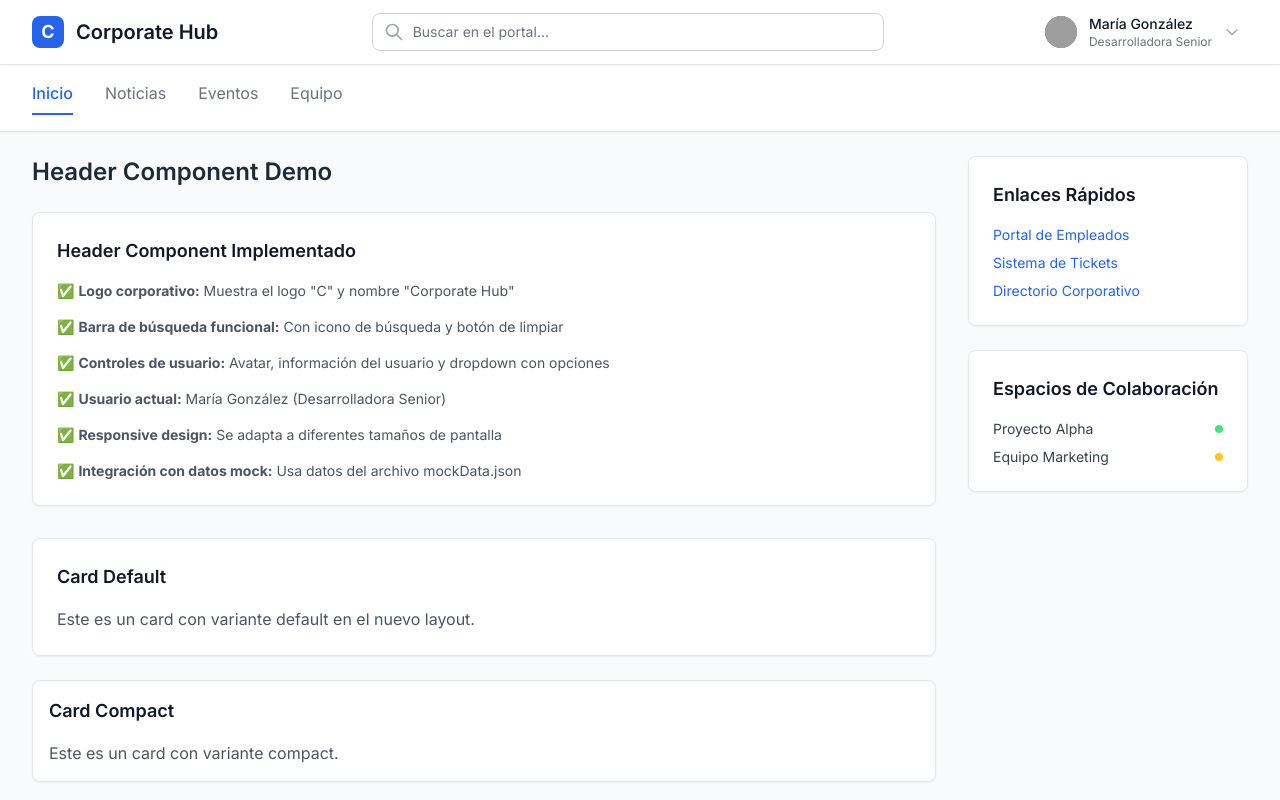
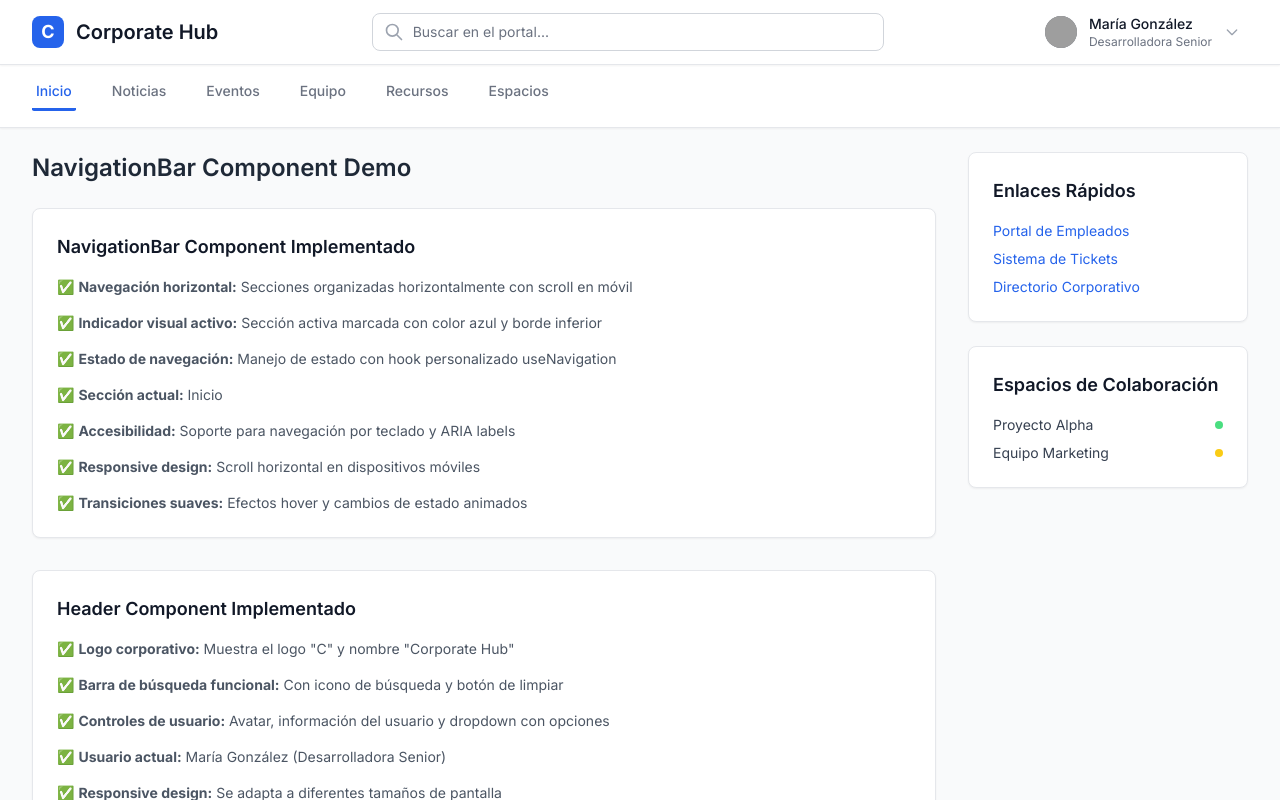
Before and after one commit to gardogit/OfficeSpace, a React (Vite) app: page / in a window 1280 px wide. Shown: the top 800 px of the page. Built offline with nearby package versions, Linux system fonts and the light colour scheme; grey boxes are pictures that could not be loaded.

Commit message:
Implement NavigationBar component and useNavigation hook with tests

```diff
--- a/src/App.tsx
+++ b/src/App.tsx
@@ -1,5 +1,6 @@
 import { Card, Button, Avatar } from './components/ui';
-import { MainLayout, GridContainer, Header } from './components/layout';
+import { MainLayout, GridContainer, Header, NavigationBar } from './components/layout';
+import { useNavigation } from './hooks';
 import mockData from './data/mockData.json';
 import { MockData } from './types';
 
@@ -7,31 +8,14 @@ function App() {
   // Cast mock data to proper type
   const data = mockData as MockData;
 
+  // Navigation state management
+  const { sections, activeSection, handleSectionChange } = useNavigation();
+
   // Handle search functionality
   const handleSearch = (query: string) => {
     console.log('Searching for:', query);
     // Here you would implement actual search logic
   };
-
-  // Mock navigation component
-  const NavigationDemo = () => (
-    <div className="px-4 sm:px-6 lg:px-8">
-      <nav className="flex space-x-8 py-4">
-        <a href="#" className="text-blue-600 font-medium border-b-2 border-blue-600 pb-2">
-          Inicio
-        </a>
-        <a href="#" className="text-gray-500 hover:text-gray-700 pb-2">
-          Noticias
-        </a>
-        <a href="#" className="text-gray-500 hover:text-gray-700 pb-2">
-          Eventos
-        </a>
-        <a href="#" className="text-gray-500 hover:text-gray-700 pb-2">
-          Equipo
-        </a>
-      </nav>
-    </div>
-  );
 
   // Mock sidebar component
   const SidebarDemo = () => (
@@ -68,14 +52,33 @@ function App() {
   return (
     <MainLayout
       header={<Header user={data.currentUser} onSearch={handleSearch} />}
-      navigation={<NavigationDemo />}
+      navigation={
+        <NavigationBar
+          sections={sections}
+          activeSection={activeSection}
+          onSectionChange={handleSectionChange}
+        />
+      }
       sidebar={<SidebarDemo />}
     >
       {/* Main Content Area */}
       <section>
         <h2 className="text-2xl font-semibold text-gray-800 mb-6">
-          Header Component Demo
+          NavigationBar Component Demo
         </h2>
+
+        {/* NavigationBar Demo Info */}
+        <Card title="NavigationBar Component Implementado" className="mb-8">
+          <div className="space-y-4 text-sm text-gray-600">
+            <p>✅ <strong>Navegación horizontal:</strong> Secciones organizadas horizontalmente con scroll en móvil</p>
+            <p>✅ <strong>Indicador visual activo:</strong> Sección activa marcada con color azul y borde inferior</p>
+            <p>✅ <strong>Estado de navegación:</strong> Manejo de estado con hook personalizado useNavigation</p>
+            <p>✅ <strong>Sección actual:</strong> {sections.find(s => s.id === activeSection)?.label}</p>
+            <p>✅ <strong>Accesibilidad:</strong> Soporte para navegación por teclado y ARIA labels</p>
+            <p>✅ <strong>Responsive design:</strong> Scroll horizontal en dispositivos móviles</p>
+            <p>✅ <strong>Transiciones suaves:</strong> Efectos hover y cambios de estado animados</p>
+          </div>
+        </Card>
 
         {/* Header Demo Info */}
         <Card title="Header Component Implementado" className="mb-8">
--- /dev/null
+++ b/src/components/layout/NavigationBar.tsx
@@ -0,0 +1,108 @@
+import React, { useState } from 'react';
+
+export interface NavigationSection {
+  id: string;
+  label: string;
+  href?: string;
+}
+
+interface NavigationBarProps {
+  sections: NavigationSection[];
+  activeSection?: string;
+  onSectionChange?: (sectionId: string) => void;
+  className?: string;
+}
+
+/**
+ * NavigationBar - Componente de navegación horizontal principal
+ *
+ * Características:
+ * - Navegación horizontal con secciones
+ * - Indicador visual de sección activa
+ * - Manejo de estado de navegación
+ * - Responsive design
+ * - Soporte para navegación por teclado
+ */
+export const NavigationBar: React.FC<NavigationBarProps> = ({
+  sections,
+  activeSection,
+  onSectionChange,
+  className = ''
+}) => {
+  const [internalActiveSection, setInternalActiveSection] = useState<string>(
+    activeSection || sections[0]?.id || ''
+  );
+
+  // Usar estado interno si no se proporciona activeSection controlado
+  const currentActiveSection = activeSection || internalActiveSection;
+
+  const handleSectionClick = (sectionId: string, event: React.MouseEvent) => {
+    event.preventDefault();
+
+    // Actualizar estado interno
+    setInternalActiveSection(sectionId);
+
+    // Llamar callback si se proporciona
+    if (onSectionChange) {
+      onSectionChange(sectionId);
+    }
+  };
+
+  const handleKeyDown = (sectionId: string, event: React.KeyboardEvent) => {
+    if (event.key === 'Enter' || event.key === ' ') {
+      event.preventDefault();
+      setInternalActiveSection(sectionId);
+
+      if (onSectionChange) {
+        onSectionChange(sectionId);
+      }
+    }
+  };
+
+  return (
+    <div className={`px-4 sm:px-6 lg:px-8 ${className}`}>
+      <nav
+        className="flex space-x-8 py-4 overflow-x-auto"
+        role="navigation"
+        aria-label="Navegación principal"
+      >
+        {sections.map((section) => {
+          const isActive = currentActiveSection === section.id;
+
+          return (
+            <a
+              key={section.id}
+              href={section.href || '#'}
+              onClick={(e) => handleSectionClick(section.id, e)}
+              onKeyDown={(e) => handleKeyDown(section.id, e)}
+              className={`
+                relative whitespace-nowrap pb-2 px-1 text-sm font-medium transition-colors duration-200
+                focus:outline-none focus:ring-2 focus:ring-blue-500 focus:ring-offset-2 rounded-sm
+                ${isActive
+                  ? 'text-blue-600 border-b-2 border-blue-600'
+                  : 'text-gray-500 hover:text-gray-700 hover:border-b-2 hover:border-gray-300'
+                }
+              `}
+              role="tab"
+              aria-selected={isActive}
+              aria-controls={`panel-${section.id}`}
+              tabIndex={0}
+            >
+              {section.label}
+
+              {/* Indicador visual adicional para sección activa */}
+              {isActive && (
+                <span
+                  className="absolute inset-x-0 -bottom-px h-0.5 bg-blue-600"
+                  aria-hidden="true"
+                />
+              )}
+            </a>
+          );
+        })}
+      </nav>
+    </div>
+  );
+};
+
+export default NavigationBar;
--- a/src/components/layout/index.ts
+++ b/src/components/layout/index.ts
@@ -4,3 +4,4 @@ export { Container } from './Container';
 export { Header, type HeaderProps } from './Header';
 export { SearchBar, type SearchBarProps } from './SearchBar';
 export { UserControls, type UserControlsProps } from './UserControls';
+export { NavigationBar, type NavigationSection } from './NavigationBar';
--- /dev/null
+++ b/src/hooks/index.ts
@@ -0,0 +1 @@
+export { useNavigation } from './useNavigation';
--- /dev/null
+++ b/src/hooks/useNavigation.ts
@@ -0,0 +1,44 @@
+import { useState, useCallback, useMemo } from 'react';
+import { NavigationSection } from '../components/layout/NavigationBar';
+
+/**
+ * Hook personalizado para manejar el estado de navegación
+ *
+ * Proporciona:
+ * - Estado de sección activa
+ * - Función para cambiar sección
+ * - Secciones predefinidas del dashboard
+ */
+export const useNavigation = (initialSection?: string) => {
+  // Secciones predefinidas del dashboard corporativo (memoizadas)
+  const sections: NavigationSection[] = useMemo(() => [
+    { id: 'inicio', label: 'Inicio' },
+    { id: 'noticias', label: 'Noticias' },
+    { id: 'eventos', label: 'Eventos' },
+    { id: 'equipo', label: 'Equipo' },
+    { id: 'recursos', label: 'Recursos' },
+    { id: 'espacios', label: 'Espacios' }
+  ], []);
+
+  const [activeSection, setActiveSection] = useState<string>(
+    initialSection || sections[0].id
+  );
+
+  const handleSectionChange = useCallback((sectionId: string) => {
+    setActiveSection(sectionId);
+
+    // Aquí se podría agregar lógica adicional como:
+    // - Logging de navegación
+    // - Actualización de URL
+    // - Carga de datos específicos de la sección
+    console.log(`Navegando a sección: ${sectionId}`);
+  }, []);
+
+  return {
+    sections,
+    activeSection,
+    handleSectionChange
+  };
+};
+
+export default useNavigation;
```
Also changed, not shown: .kiro/specs/corporate-intranet-dashboard/tasks.md, 2 other files (tests, documents, lock files or other folders).
